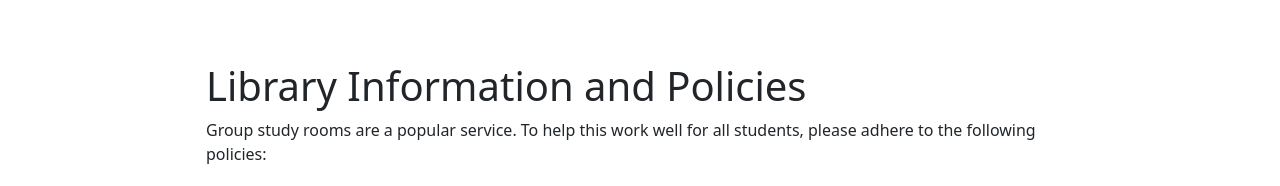
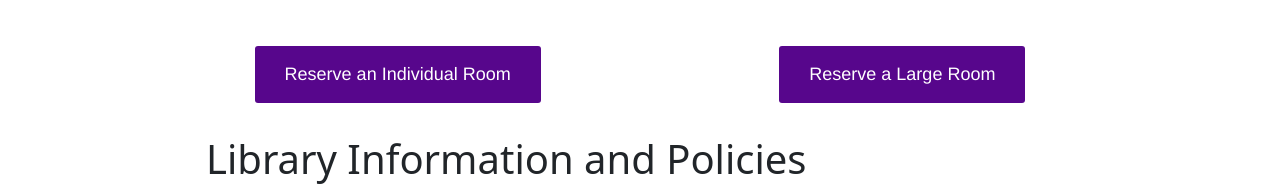
Before and after one commit to Florjon-byte/BetterRoomReserve, a React (Create React App) app in the folder better-room-reserve-app/: page / in a window 1280 px wide. Shown: the part 466-652 px from the top of the page. Built offline with nearby package versions, Linux system fonts and the light colour scheme; no server answers.

Commit message:
added two buttons and footer

```diff
--- a/better-room-reserve-app/src/App.css
+++ b/better-room-reserve-app/src/App.css
@@ -13,6 +13,29 @@
   flex-direction: row-reverse;
   align-items: center;
   margin: 3em;
+}
+
+.button-group{
+  display: flex;
+  justify-content: space-evenly;
+  flex-direction: row;
+  align-items: center;
+  margin: 1em;
+}
+
+.button-group .nyubutton {
+  appearance: none;
+  border: 0 none;
+  box-shadow: none;
+  background: #57068c;
+  color: #fff;
+  font-weight: 400;
+  font-size: 18px;
+  font-family: "Gotham A","Gotham B",Helvetica,Arial,sans-serif;
+  text-align: center;
+  text-decoration: none;
+  padding: 15px 30px;
+  border-radius: 3px;
 }
 
 .section .img{
@@ -41,6 +64,14 @@
   text-align: left;
   font-size: 1rem;
   padding: 1rem;
+}
+
+.footer-text{
+  display: flex;
+  justify-content: center;
+  align-items: center;
+  text-align: center;
+  padding: 2%;
 }
 
 .list{
--- a/better-room-reserve-app/src/App.js
+++ b/better-room-reserve-app/src/App.js
@@ -48,25 +48,11 @@ class App extends Component {
     }
   }
 
-  // async test(){
-  //   const response = await axios.get("http://localhost:8000/api",
-  //   {
-  //     mode: 'no-cors'
-  //   });
-  //   this.setState({
-  //     data: response.data
-  //   })
-  //   console.log(this.state.data)
-  // }
-
-  componentDidMount() {
-    this.test()
-  }
+  componentDidMount() {}
 
   render(){
     return (
       <div>
-        {this.componentDidMount}
         {/* Navbar */}
         <nav class="navbar navbar-expand-lg bg-body-tertiary">
           <div class="container-fluid">
@@ -103,6 +89,11 @@ class App extends Component {
           </div>
         </div>
 
+        <div className='button-group'>
+          <button className='nyubutton'>Reserve an Individual Room</button>
+          <button className='nyubutton'>Reserve a Large Room</button>
+        </div>
+
         {/* Second Div */}
         <div className='second'>
           <div className='purposetexttwo'>
@@ -132,6 +123,7 @@ class App extends Component {
             </ul>
           </div>
         </div>
+
         {/* Better Room Reserve stuff  */}
         <div className='instruction'>
           <div className=''>
@@ -146,8 +138,11 @@ class App extends Component {
         </div>
 
         {/* Footer */}
-        <div>
-        </div>
+        <footer className="bg-dark text-center text-white">
+          <div className="footer-text">
+            © 2023 Copyright: BetterRoomReserve
+          </div>
+        </footer>
       </div>
     );
   }
```
